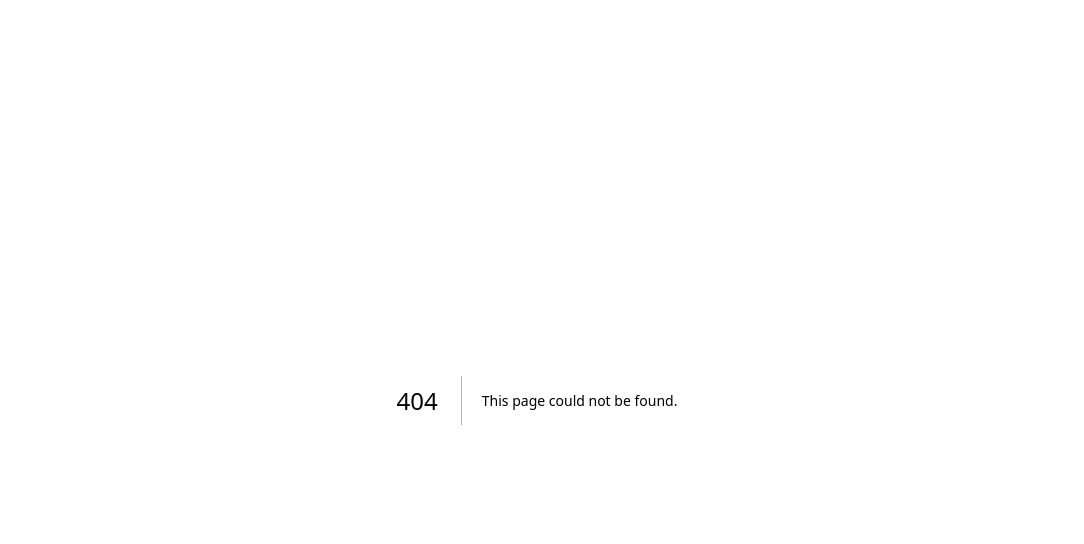
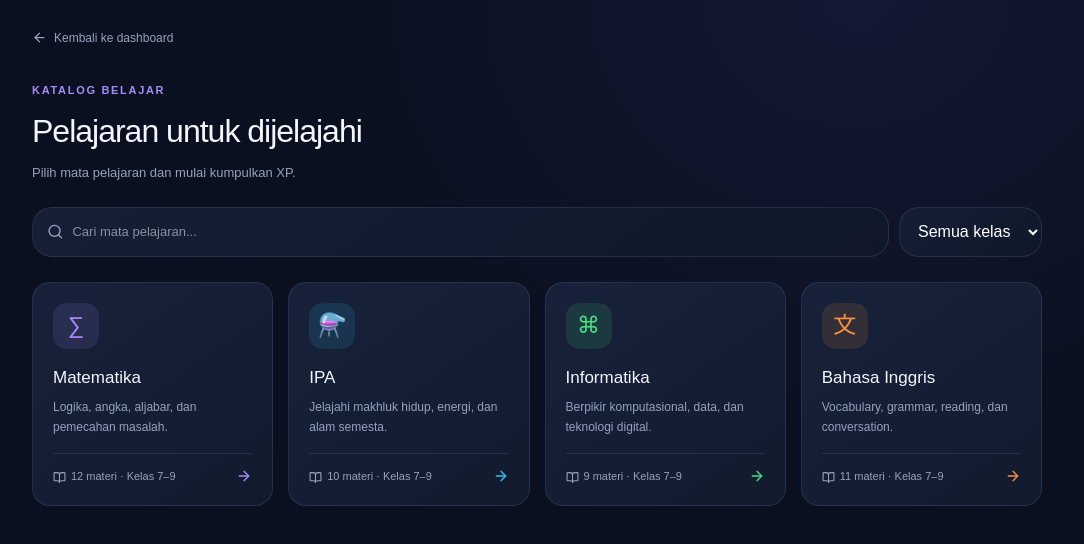
Before and after one commit to obbyhafiz17-beep/StudyArcade, a Next.js app: page /subjects in a window 1280 px wide. Before the commit this address had no page. Shown: the top 544 px of the page, without its empty margins (103-1187 px from the left). Built offline with nearby package versions, Linux system fonts and the light colour scheme.

Commit message:
feat: add app/subjects/page.tsx

```diff
--- /dev/null
+++ b/app/subjects/page.tsx
@@ -0,0 +1,23 @@
+"use client";
+import Link from "next/link";
+import { ArrowLeft, ArrowRight, BookOpen, Search } from "lucide-react";
+import { useMemo, useState } from "react";
+
+const subjects = [
+ {name:"Matematika",slug:"matematika",icon:"∑",color:"#a78bfa",desc:"Logika, angka, aljabar, dan pemecahan masalah.",count:12,grades:"Kelas 7–9"},
+ {name:"IPA",slug:"ipa",icon:"⚗️",color:"#38bdf8",desc:"Jelajahi makhluk hidup, energi, dan alam semesta.",count:10,grades:"Kelas 7–9"},
+ {name:"Informatika",slug:"informatika",icon:"⌘",color:"#4ade80",desc:"Berpikir komputasional, data, dan teknologi digital.",count:9,grades:"Kelas 7–9"},
+ {name:"Bahasa Inggris",slug:"english",icon:"文",color:"#fb923c",desc:"Vocabulary, grammar, reading, dan conversation.",count:11,grades:"Kelas 7–9"},
+];
+export default function SubjectsPage(){
+ const [query,setQuery]=useState("");
+ const [grade,setGrade]=useState("Semua kelas");
+ const filtered=useMemo(()=>subjects.filter(s=>s.name.toLowerCase().includes(query.toLowerCase())&&(grade==="Semua kelas"||s.grades.includes(grade))),[query,grade]);
+ return <div className="app-shell"><main style={{maxWidth:1050,margin:"0 auto",padding:"28px 20px 70px"}}>
+ <Link href="/" className="muted" style={{display:"inline-flex",alignItems:"center",gap:7,fontSize:12}}><ArrowLeft size={15}/> Kembali ke dashboard</Link>
+ <div style={{marginTop:30}}><div className="eyebrow">KATALOG BELAJAR</div><h1 style={{fontSize:32,letterSpacing:-1,margin:"8px 0"}}>Pelajaran untuk dijelajahi</h1><p className="muted" style={{fontSize:13}}>Pilih mata pelajaran dan mulai kumpulkan XP.</p></div>
+ <div style={{display:"flex",gap:10,flexWrap:"wrap",margin:"25px 0"}}><label className="panel" style={{display:"flex",alignItems:"center",gap:9,padding:"0 14px",flex:"1 1 240px"}}><Search size={17} color="#94a3bd"/><input aria-label="Cari pelajaran" placeholder="Cari mata pelajaran..." value={query} onChange={e=>setQuery(e.target.value)} style={{background:"transparent",border:0,outline:0,color:"white",padding:"14px 0",width:"100%",fontSize:13}}/></label><select value={grade} onChange={e=>setGrade(e.target.value)} className="panel" style={{color:"white",padding:"0 14px",minHeight:48,outline:0}}><option>Semua kelas</option><option>Kelas 7</option><option>Kelas 8</option><option>Kelas 9</option></select></div>
+ <div style={{display:"grid",gridTemplateColumns:"repeat(auto-fit,minmax(235px,1fr))",gap:15}}>{filtered.map(s=><Link key={s.slug} href={"/subjects/"+s.slug} className="subject-card"><div className="subject-icon" style={{background:s.color+"20",color:s.color}}>{s.icon}</div><h2 style={{fontSize:17,margin:"16px 0 7px"}}>{s.name}</h2><p className="muted" style={{fontSize:12,lineHeight:1.7,minHeight:42}}>{s.desc}</p><div style={{display:"flex",justifyContent:"space-between",alignItems:"center",borderTop:"1px solid var(--line)",paddingTop:14,marginTop:14}}><span className="muted" style={{fontSize:11}}><BookOpen size={13} style={{display:"inline",verticalAlign:"middle",marginRight:5}}/>{s.count} materi · {s.grades}</span><ArrowRight size={16} color={s.color}/></div></Link>)}</div>
+ {filtered.length===0&&<div className="panel" style={{padding:25,textAlign:"center"}}>Pelajaran tidak ditemukan. Coba kata kunci lain.</div>}
+ </main></div>
+}
```
